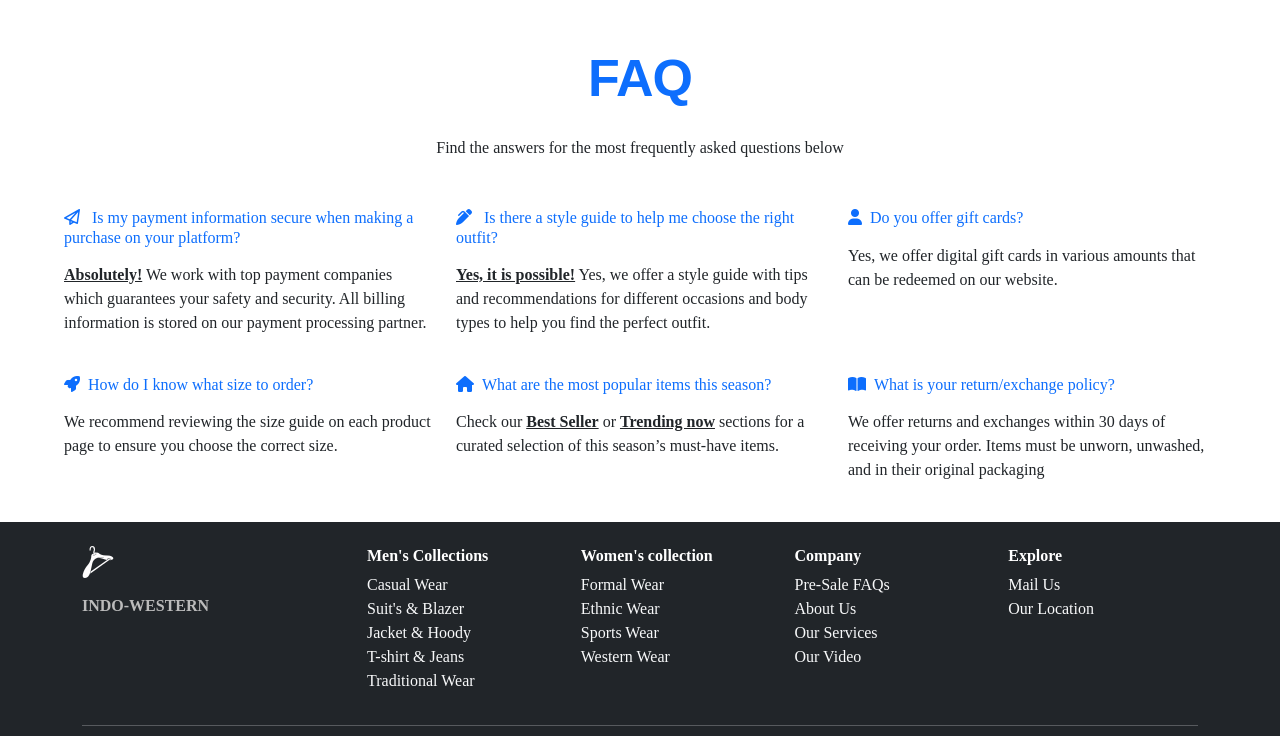
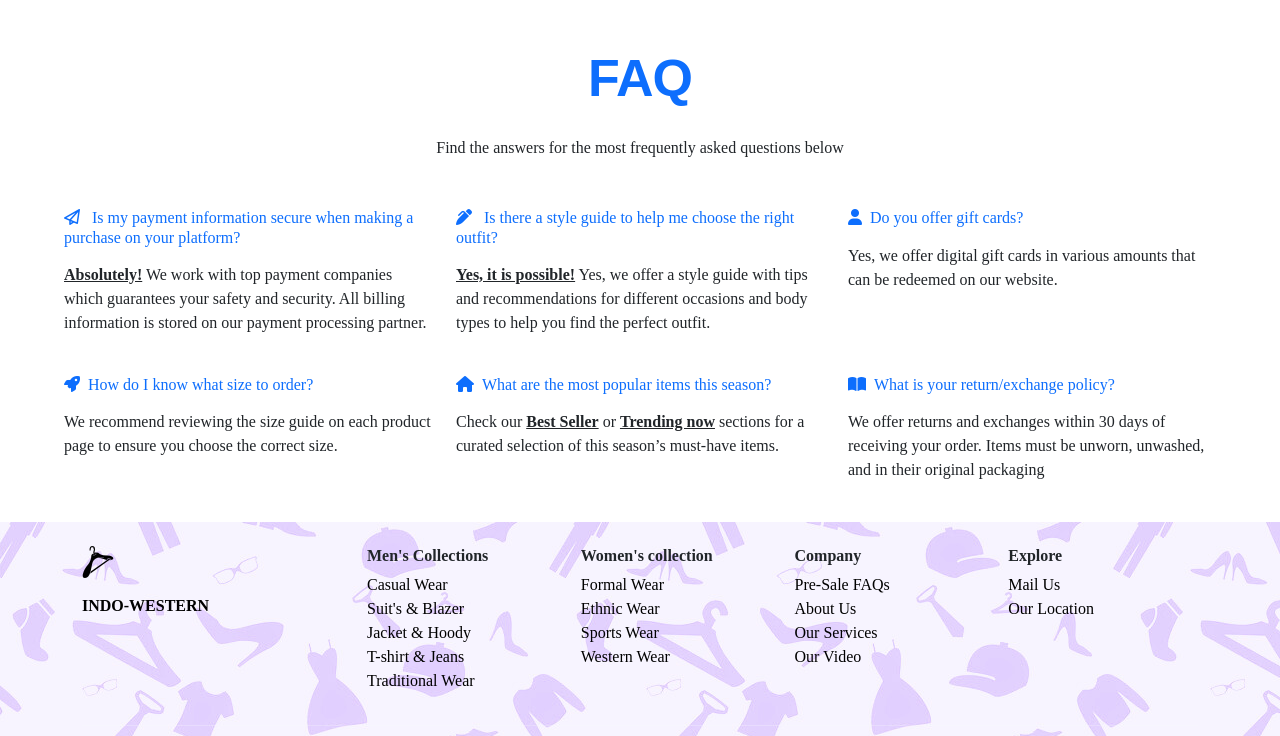
Before and after one commit to Aymanfathim/Project-5, a plain HTML site: page contact.html in a window 1280 px wide. Shown: the part 1895-2631 px from the top of the page. Drawn offline with nearby package versions, Linux system fonts and the light colour scheme.

Commit message:
initial commit

```diff
--- a/contact.html
+++ b/contact.html
@@ -159,26 +159,26 @@
 
         /* footer */
 .footer {
-            background-color: #000;
+    background-image: url(footerbg.jpg);
 }
 
 .footer a {
-            color: #fff;
+    color: black;
     text-decoration: none;
 }
 
 .footer a:hover {
-            color: #3b1919;
+    color: #42474c;
 }
 
 .footer h5,
 .footer h6 {
     font-weight: bold;
-            color: #fff;
+    color: #212529;
 }
 
 .footer p {
-            color: #bbb;
+    color: black;
 }
 
 .footer i {
@@ -186,17 +186,11 @@
 }
 
 .footer i:hover {
-            color: #a34747;
+    color: #d64545ce;
 }
 
 .hr {
     border-color: #fff;
-        }
-        .footstyle li  a :hover {
-            color: red;
-        }
-       .footer-a :hover{
-        color: #a34747;
 }
 
 
@@ -440,7 +434,7 @@
         <div class="container">
             <div class="row">
                 <div class="col-md-3">
-                    <h5 class="mb-3"><img src="clothes-hanger.png" alt=""></h5>
+                    <h5 class="mb-3"><img src="blackhanger.png" alt=""></h5>
                     <b>
                         <p>INDO-WESTERN </p>
                     </b>
@@ -450,48 +444,48 @@
                         <div class="col-md-3">
                             <h6>Men's Collections</h6>
                             <ul class="list-unstyled">
-                                <li><a href="men.html#casualwear" class="text-light">Casual Wear</a></li>
-                                <li><a href="men.html#suitsnblazer" class="text-light">Suit's & Blazer</a></li>
-                                <li><a href="men.html#jackectnhoody" class="text-light">Jacket & Hoody</a></li>
-                                <li><a href="men.html#tshirtnjeans" class="text-light">T-shirt & Jeans</a></li>
-                                <li><a href="men.html#traditionalwear" class="text-light">Traditional Wear</a></li>
+                                <li><a href="men.html#casualwear" >Casual Wear</a></li>
+                                <li><a href="men.html#suitsnblazer" >Suit's & Blazer</a></li>
+                                <li><a href="men.html#jackectnhoody" >Jacket & Hoody</a></li>
+                                <li><a href="men.html#tshirtnjeans" >T-shirt & Jeans</a></li>
+                                <li><a href="men.html#traditionalwear" >Traditional Wear</a></li>
                             </ul>
                         </div>
                         <div class="col-md-3">
                             <h6>Women's collection</h6>
                             <ul class="list-unstyled  footstyle">
-                                <li><a href="women.html#formalwear" class="text-light footer-a">Formal Wear</a></li>
-                                <li><a href="women.html#ethnicwear" class="text-light">Ethnic Wear</a></li>
-                                <li><a href="women.html#sportswear" class="text-light">Sports Wear</a></li>
-                                <li><a href="women.html#westernwear" class="text-light">Western Wear</a></li>
+                                <li><a href="women.html#formalwear"">Formal Wear</a></li>
+                                <li><a href="women.html#ethnicwear" >Ethnic Wear</a></li>
+                                <li><a href="women.html#sportswear" >Sports Wear</a></li>
+                                <li><a href="women.html#westernwear" >Western Wear</a></li>
                             </ul>
                         </div>
                         <div class="col-md-3">
                             <h6>Company</h6>
                             <ul class="list-unstyled">
-                                <li><a href="contact.html#faq" class="text-light">Pre-Sale FAQs</a></li>
-                                <li><a href="index.html#abtus" class="text-light">About Us</a></li>
-                                <li><a href="index.html#service" class="text-light">Our Services</a></li>
-                                <li><a href="index.html#vid" class="text-light">Our Video</a></li>
+                                <li><a href="contact.html#faq" >Pre-Sale FAQs</a></li>
+                                <li><a href="index.html#abtus" >About Us</a></li>
+                                <li><a href="index.html#service" >Our Services</a></li>
+                                <li><a href="index.html#vid" >Our Video</a></li>
                             </ul>
                         </div>
                         <div class="col-md-3">
                             <h6>Explore</h6>
                             <ul class="list-unstyled">
-                                <li><a href="contact.html#mail" class="text-light">Mail Us</a></li>
-                                <li><a href="contact.html#map" class="text-light">Our Location</a></li>
+                                <li><a href="contact.html#mail" >Mail Us</a></li>
+                                <li><a href="contact.html#map" >Our Location</a></li>
                             </ul>
                         </div>
                     </div>
                 </div>
             </div>
-            <hr class="bg-light">
+            <hr >
             <div class="d-flex justify-content-between align-items-center">
                 <div class="socialicon">
-                    <a href="#"><i class="fab fa-facebook-f text-light"></i></a>
-                    <a href="#" class="mx-2"><i class="fab fa-twitter text-light"></i></a>
-                    <a href="#"><i class="fab fa-google-plus-g text-light"></i></a>
-                    <a href="#" class="mx-2"><i class="fab fa-instagram text-light"></i></a>
+                    <a href="#"><i class="fab fa-facebook-f "></i></a>
+                    <a href="#" class="mx-2"><i class="fab fa-twitter"></i></a>
+                    <a href="#"><i class="fab fa-google-plus-g"></i></a>
+                    <a href="#" class="mx-2"><i class="fab fa-instagram"></i></a>
                 </div>
                 <p class="mb-0">©2024 INDO-WESTERN. All Rights Reserved.</p>
             </div>
--- a/index.css
+++ b/index.css
@@ -200,26 +200,26 @@ h4 {
 
 /* footer */
 .footer {
-  background-color: #000;
+  background-image: url(footerbg.jpg);
 }
 
 .footer a {
-  color: #fff;
+  color: black;
   text-decoration: none;
 }
 
 .footer a:hover {
-  color: #3b1919;
+  color: #42474c;
 }
 
 .footer h5,
 .footer h6 {
   font-weight: bold;
-  color: #fff;
+  color: #212529;
 }
 
 .footer p {
-  color: #bbb;
+  color: black;
 }
 
 .footer i {
@@ -227,13 +227,12 @@ h4 {
 }
 
 .footer i:hover {
-  color: #a34747;
+  color: #d64545ce;
 }
 
 .hr {
   border-color: #fff;
 }
-
 /* Media Queries */
 
 /* 360px - 575px */
--- a/men.css
+++ b/men.css
@@ -347,26 +347,26 @@ img.card-img-top.jackimg {
 
 /* footer */
 .footer {
-    background-color: #000;
+    background-image: url(footerbg.jpg);
 }
 
 .footer a {
-    color: #fff;
+    color: black;
     text-decoration: none;
 }
 
 .footer a:hover {
-    color: #3b1919;
+    color: #42474c;
 }
 
 .footer h5,
 .footer h6 {
     font-weight: bold;
-    color: #fff;
+    color: #212529;
 }
 
 .footer p {
-    color: #bbb;
+    color: black;
 }
 
 .footer i {
@@ -374,7 +374,7 @@ img.card-img-top.jackimg {
 }
 
 .footer i:hover {
-    color: #a34747;
+    color: #d64545ce;
 }
 
 .hr {
--- a/womenstyle.css
+++ b/womenstyle.css
@@ -388,26 +388,26 @@ img.card-img-top {
 
 /* footer */
 .footer {
-    background-color: #000;
+    background-image: url(footerbg.jpg);
 }
 
 .footer a {
-    color: #fff;
+    color: black;
     text-decoration: none;
 }
 
 .footer a:hover {
-    color: #3b1919;
+    color: #42474c;
 }
 
 .footer h5,
 .footer h6 {
     font-weight: bold;
-    color: #fff;
+    color: #212529;
 }
 
 .footer p {
-    color: #bbb;
+    color: black;
 }
 
 .footer i {
@@ -415,7 +415,7 @@ img.card-img-top {
 }
 
 .footer i:hover {
-    color: #a34747;
+    color: #d64545ce;
 }
 
 .hr {
```
Also changed, not shown: index.html (+21 -21 lines), men.html (+21 -21 lines), women.html (+22 -22 lines), footerbg.jpg (added). Lines whose indentation alone changed are shown as unchanged.
